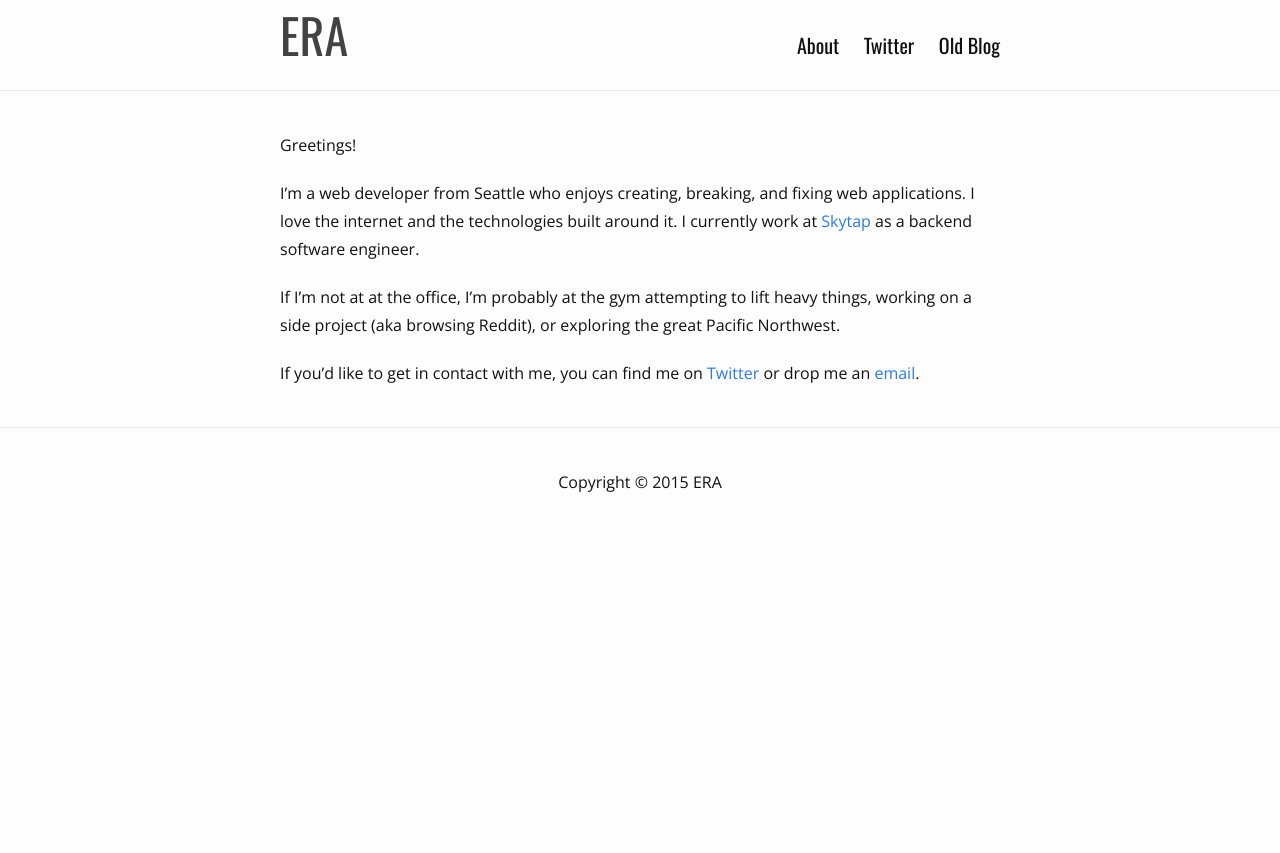
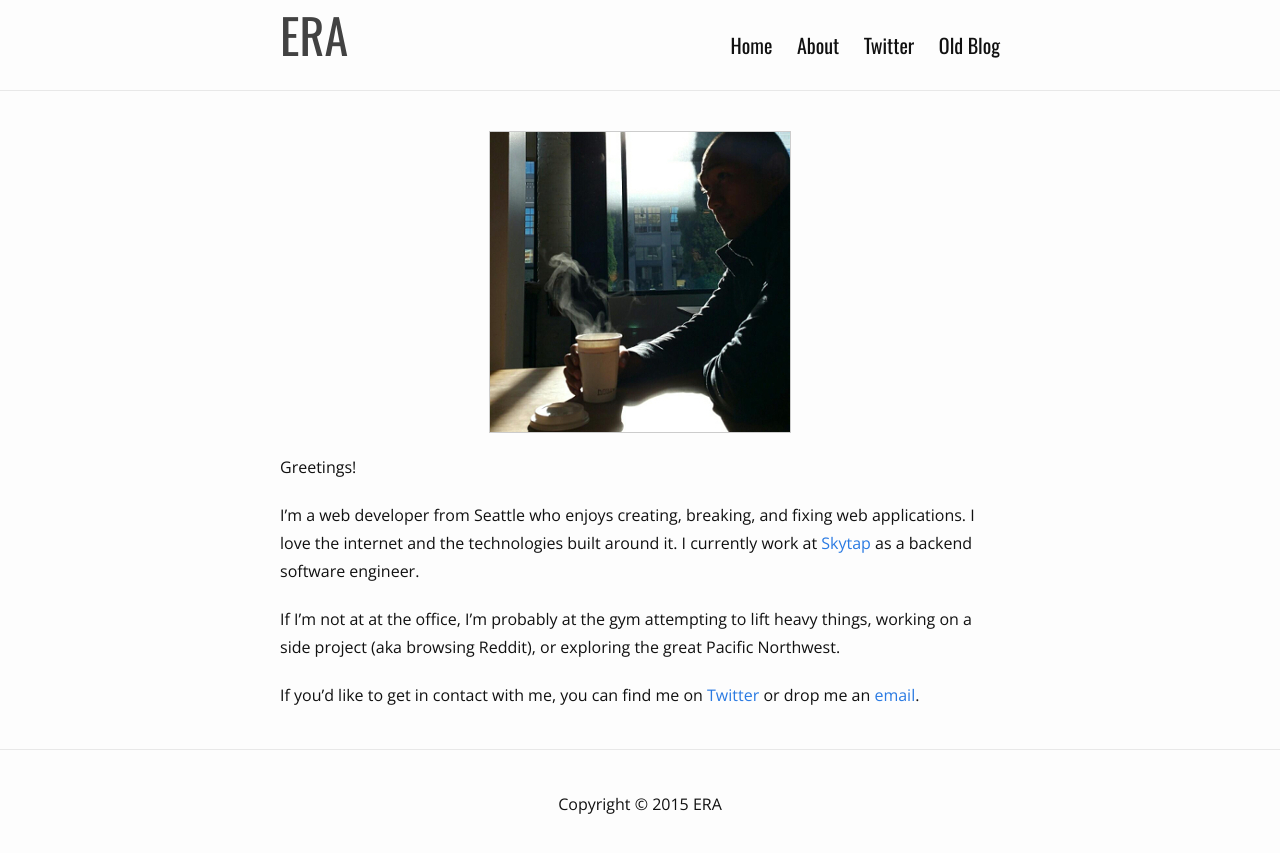
Before and after one commit to era86/era86.github.io, a Jekyll site: the page built from about.markdown, in a window 1280 px wide. Shown: the top 853 px of the page. Built offline with Jekyll 4.4.1, drawn with Linux system fonts in a browser that asks for light colours.

Commit message:
Update About page

```diff
--- a/_includes/header.html
+++ b/_includes/header.html
@@ -14,6 +14,10 @@
       </a>
 
       <div class="trigger">
+        <a class="page-link" href="{{ site.baseurl }}/">
+          Home
+        </a>
+
         {% for page in site.pages %}
           {% if page.title %}
           <a class="page-link" href="{{ page.url | prepend: site.baseurl }}">{{ page.title }}</a>
--- a/about.markdown
+++ b/about.markdown
@@ -3,6 +3,8 @@ layout: about
 title: About
 permalink: /about/
 ---
+
+![Me Sippin Coffee](/assets/images/me-sippin-coffee.jpg){: .bordered.centered }
 
 Greetings!
 
```
Also changed, not shown: assets/images/me-sippin-coffee.jpg (added).
